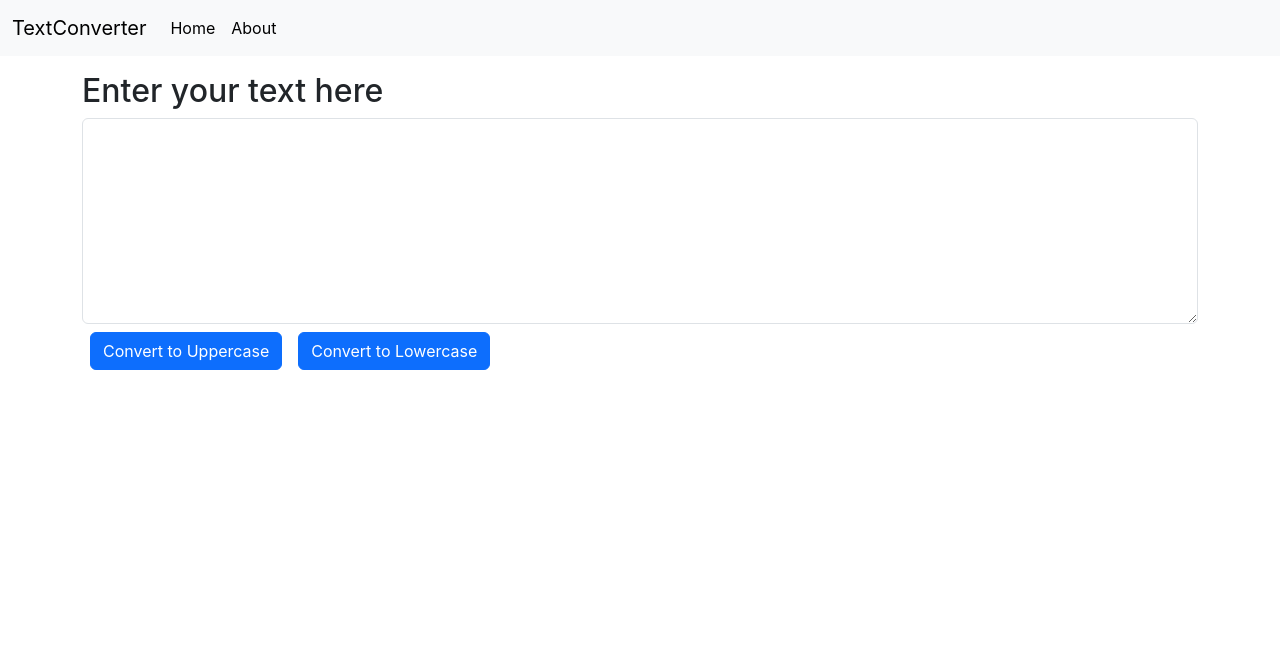
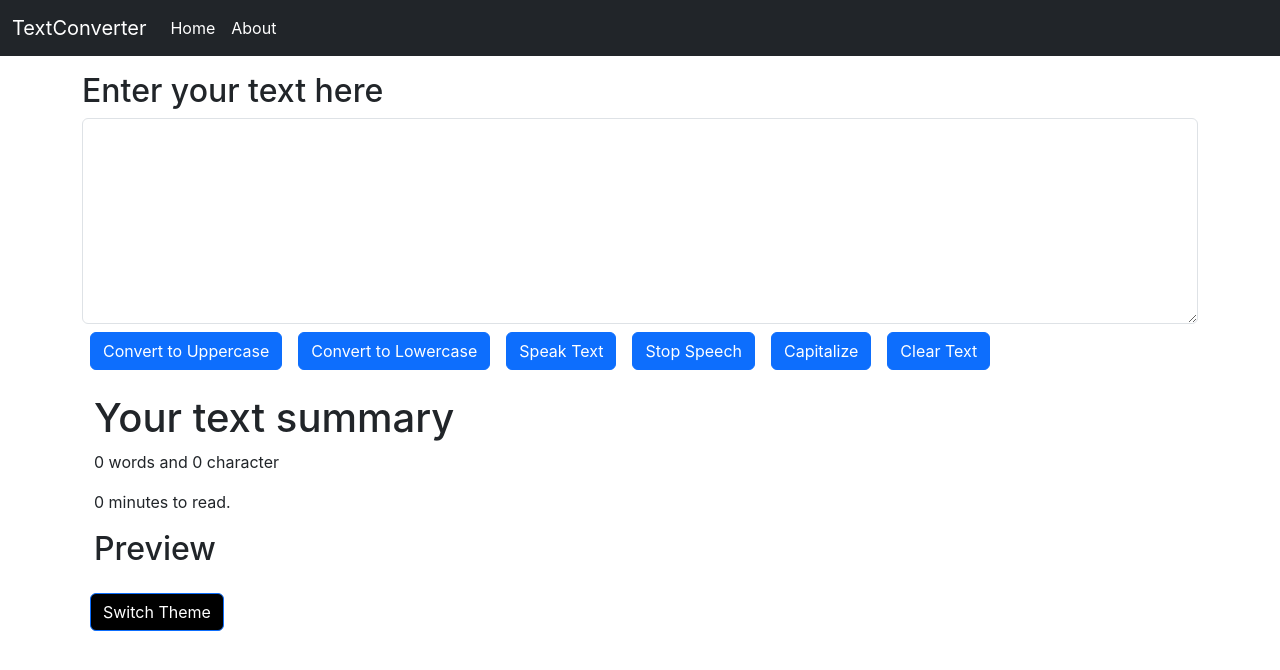
Before and after one commit to JassiSingh08/TextConverter, a React (Create React App) app: page / in a window 1280 px wide. Shown: the top 670 px of the page. Built offline with nearby package versions, Linux system fonts and the light colour scheme.

Commit message:
latest commits

```diff
--- a/src/App.js
+++ b/src/App.js
@@ -1,7 +1,7 @@
-import logo from "./logo.svg";
 import "./App.css";
 import Navbar from "./components/Navbar";
 import Textarea from "./components/Textarea";
+import Button from "./components/Button";
 
 function App() {
   return (
@@ -10,6 +10,7 @@ function App() {
       <div className="container my-3">
         <h2>Enter your text here</h2>
         <Textarea />
+        <Button />
       </div>
     </>
   );
--- /dev/null
+++ b/src/components/Button.jsx
@@ -0,0 +1,34 @@
+import React, { useState } from "react";
+
+const Button = () => {
+  const [ToggleTheme, setToggleTheme] = useState({
+    color: "white",
+    backgroundColor: "black",
+  });
+
+  const toggleStyle = () => {
+    if (ToggleTheme.color === "white") {
+      setToggleTheme({
+        color: "black",
+        backgroundColor: "white",
+      });
+    } else {
+      setToggleTheme({
+        color: "white",
+        backgroundColor: "black",
+      });
+    }
+  };
+
+  return (
+    <button
+      className="btn btn-primary my-2 mx-2"
+      onClick={toggleStyle}
+      style={ToggleTheme}
+    >
+      Switch Theme
+    </button>
+  );
+};
+
+export default Button;
--- a/src/components/Navbar.js
+++ b/src/components/Navbar.js
@@ -3,9 +3,9 @@ import React from "react";
 const Navbar = (props) => {
   return (
     <>
-      <nav className="navbar navbar-expand-lg bg-body-tertiary">
+      <nav className="navbar navbar-expand-lg navbar-dark bg-dark">
         <div className="container-fluid">
-          <a className="navbar-brand" href="#">
+          <a className="navbar-brand" href="/">
             {props.title}
           </a>
           <button
@@ -22,12 +22,12 @@ const Navbar = (props) => {
           <div className="collapse navbar-collapse" id="navbarSupportedContent">
             <ul className="navbar-nav me-auto mb-2 mb-lg-0">
               <li className="nav-item">
-                <a className="nav-link active" aria-current="page" href="#">
+                <a className="nav-link active" aria-current="page" href="/">
                   Home
                 </a>
               </li>
               <li className="nav-item">
-                <a className="nav-link active" aria-current="page" href="#">
+                <a className="nav-link active" aria-current="page" href="/">
                   About
                 </a>
               </li>
--- a/src/components/Textarea.jsx
+++ b/src/components/Textarea.jsx
@@ -3,18 +3,52 @@ import React, { useState } from "react";
 const Textarea = () => {
   const [text, setText] = useState("");
 
-  let changetoUP = () => {
+  let HandleUPclick = () => {
     let newText = text.toUpperCase();
     setText(newText);
   };
-  let changetoLO = () => {
+
+  let HandleLOclick = () => {
     let newText = text.toLowerCase();
     setText(newText);
   };
 
-  function handleONchange(e) {
+  let HandleClearClick = () => {
+    let newText = "";
+    setText(newText);
+  };
+
+  let HandleSpeech = () => {
+    let msg = new SpeechSynthesisUtterance();
+    msg.text = text;
+    window.speechSynthesis.speak(msg);
+  };
+
+  let HandleStopSpeech = () => {
+    const synth = window.speechSynthesis;
+    synth.cancel();
+  };
+
+  const handleCapitalize = () => {
+    let newText = text
+      .split(" ")
+      .map((el) => el.charAt(0).toUpperCase() + el.slice(1))
+      .join(" ");
+    setText(newText);
+  };
+
+  function HandleONchange(e) {
     setText(e.target.value);
   }
+
+  let wordsC = () => {
+    let wordsCount =
+      text.split(" ")[text.split(" ").length - 1] === ""
+        ? text.split(" ").length - 1
+        : text.split(" ").length;
+
+    return wordsCount;
+  };
 
   return (
     <>
@@ -23,17 +57,36 @@ const Textarea = () => {
           className="form-control"
           id="exampleFormControlTextarea1"
           rows="8"
-          onChange={handleONchange}
           value={text}
+          onChange={HandleONchange}
         ></textarea>
-        <button className="btn btn-primary my-2 mx-2" onClick={changetoUP}>
-          {" "}
+        <button className="btn btn-primary my-2 mx-2" onClick={HandleUPclick}>
           Convert to Uppercase
         </button>
-        <button className="btn btn-primary my-2 mx-2" onClick={changetoLO}>
-          {" "}
+        <button className="btn btn-primary my-2 mx-2" onClick={HandleLOclick}>
           Convert to Lowercase
         </button>
+        <button className="btn btn-primary my-2 mx-2" onClick={HandleSpeech}>
+          Speak Text
+        </button>
+        <button className="btn btn-primary my-2 mx-2" onClick={HandleStopSpeech}>
+          Stop Speech
+        </button>
+        <button className="btn btn-primary my-2 mx-2" onClick={handleCapitalize}>
+          Capitalize
+        </button>
+        <button className="btn btn-primary my-2 mx-2" onClick={HandleClearClick} >
+          Clear Text
+        </button>
+      </div>
+      <div className="container my-3">
+        <h1>Your text summary</h1>
+        <p>
+          {wordsC()} words and {text.length} character
+        </p>
+        <p>{0.008 * wordsC()} minutes to read. </p>
+        <h2>Preview</h2>
+        <p>{text}</p>
       </div>
     </>
   );
```
